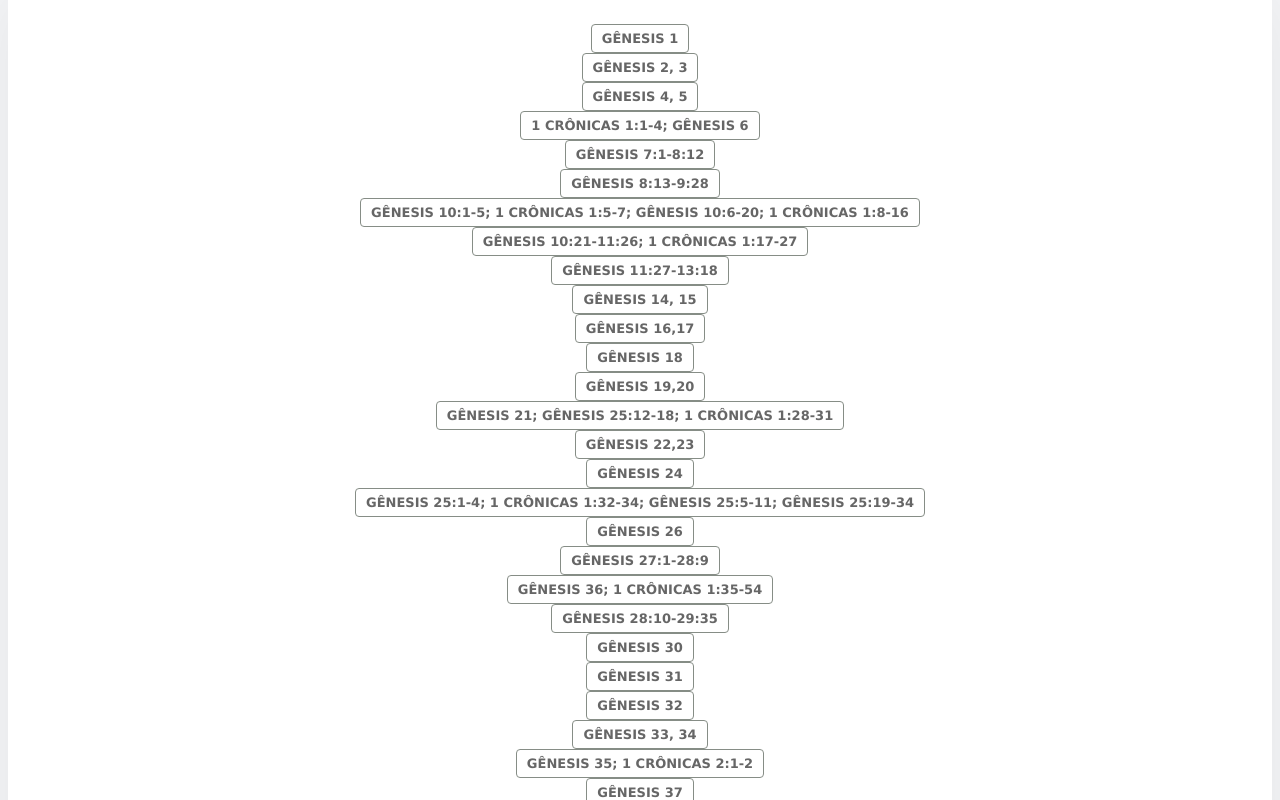
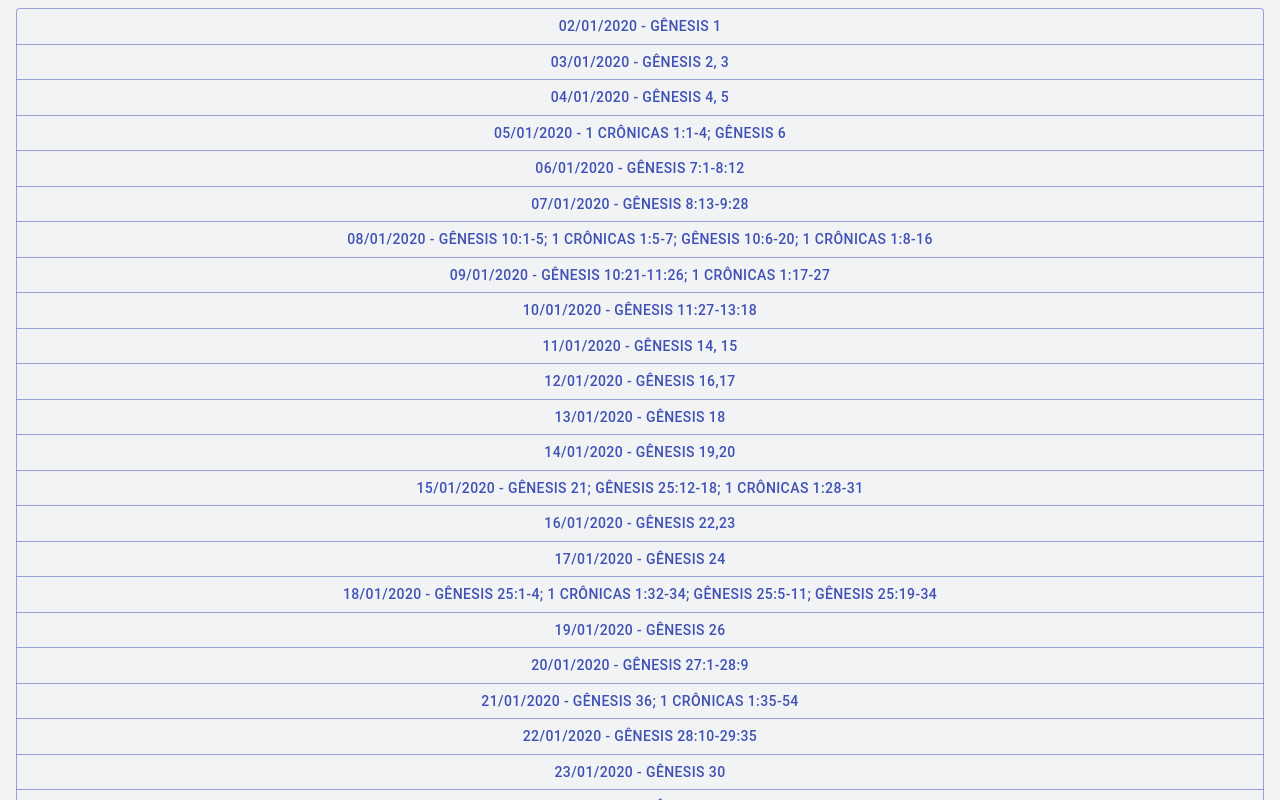
Before and after one commit to daisyannie/daily-reading, a Next.js app: page / in a window 1280 px wide. Shown: the top 800 px of the page. Built offline with nearby package versions, Linux system fonts and the light colour scheme.

Commit message:
add reading date and updated styles

```diff
--- a/package.json
+++ b/package.json
@@ -8,6 +8,8 @@
     "start": "next start"
   },
   "dependencies": {
+    "@material-ui/core": "^4.11.3",
+    "date-fns": "^2.17.0",
     "next": "10.0.7",
     "react": "17.0.1",
     "react-dom": "17.0.1"
--- a/src/components/ListButtons.tsx
+++ b/src/components/ListButtons.tsx
@@ -1,12 +1,48 @@
-import styles from '../styles/components/ListButtons.module.css'
+import Button from '@material-ui/core/Button';
+import ButtonGroup from '@material-ui/core/ButtonGroup';
+import { makeStyles } from '@material-ui/core/styles';
 import challenges from '../../schedule.json'
+import { eachDayOfInterval, format } from 'date-fns'
+
+const useStyles = makeStyles((theme) => ({
+  root: {
+    display: 'flex',
+    '& > *': {
+      margin: theme.spacing(1),
+    },
+  },
+}));
 
 export function ListButtons() {
+  const classes = useStyles();
+
+  const dateList = eachDayOfInterval({
+    start: new Date('2020-01-01'),
+    end: new Date('2021-12-31')
+  })
+  const filteredDateList = dateList.filter((date: Date) => {
+    console.log(date.getTime(),new Date('2020-02-29').getTime())
+    return date.getTime() != (new Date('2020-02-29')).getTime()
+  })
+
+  console.log(dateList.length, filteredDateList.length)
+
   return (
-    <div className={styles.listButtonsContainer}>
+    <div className={classes.root}>
+      <ButtonGroup
+        orientation="vertical"
+        color="primary"
+        aria-label="vertical outlined primary button group"
+      >
       {challenges.schedule.map((item, index) => {
-        return <a className={styles.item} target="_blank" href={`https://wol.jw.org/pt/wol/l/r5/lp-t?q=${item}`} key={index}>{item}</a>
+        return <Button
+          target="_blank"
+          href={`https://wol.jw.org/pt/wol/l/r5/lp-t?q=${item}`}
+          key={index}>
+            {`${format(dateList[index+1],'dd/MM/yyyy')} - ${item}`}
+        </Button>
       })}
+      </ButtonGroup>
     </div>
   )
 }
--- a/src/styles/components/ListButtons.module.css
+++ /dev/null
@@ -1,27 +0,0 @@
-.listButtonsContainer {
-  height: 100%;
-
-  background: var(--white);
-  border: 5px;
-  box-shadow: 0 0 60px rgba(0,0,0,0.05);
-  padding: 1.5rem 2rem;
-
-  display: flex;
-  flex-direction: column;
-  align-items: center;
-  justify-content: center;
-
-  text-align: center;
-}
-
-.item {
-  border:1px solid #868d86;
-  border-radius:4px;
-  display:inline-block;
-  cursor:pointer;
-  font-family:Verdana;
-  font-weight:bold;
-  font-size:13px;
-  padding:6px 10px;
-  text-decoration:none;
-}
```
Also changed, not shown: 1 other file (tests, documents, lock files or other folders).
